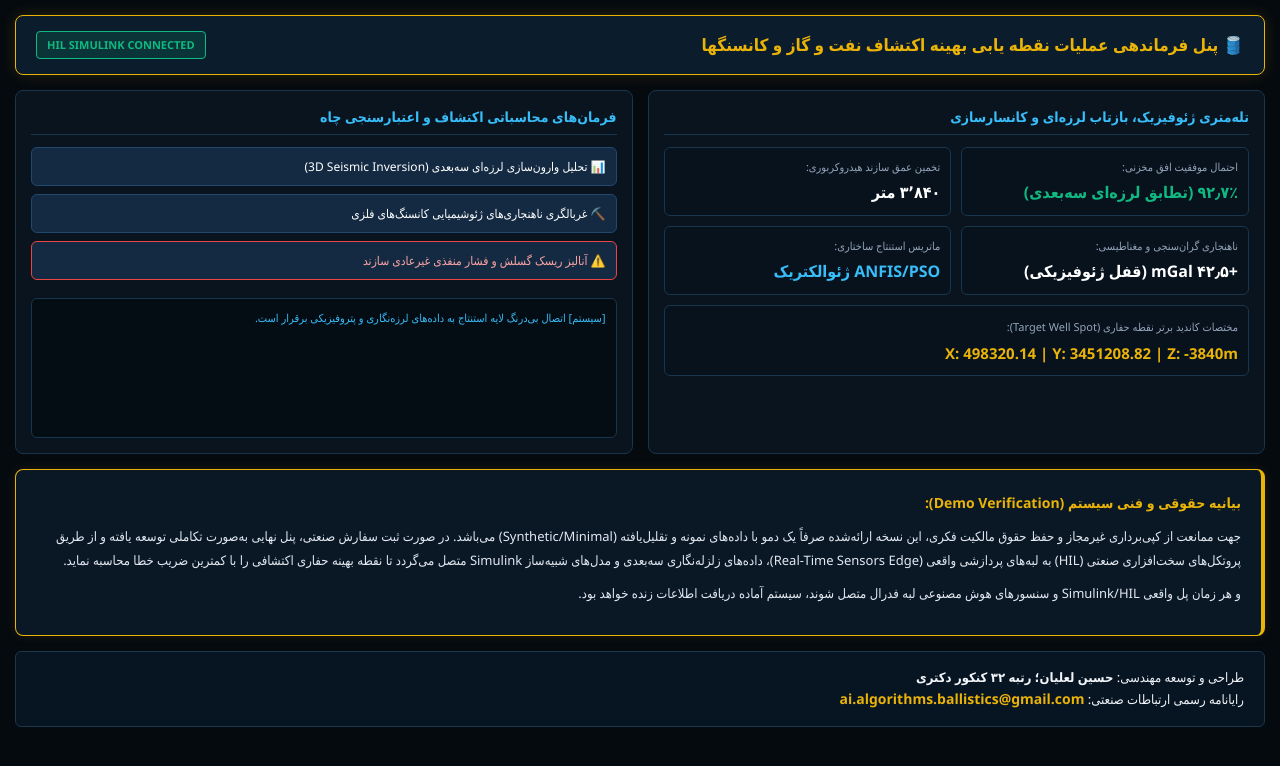
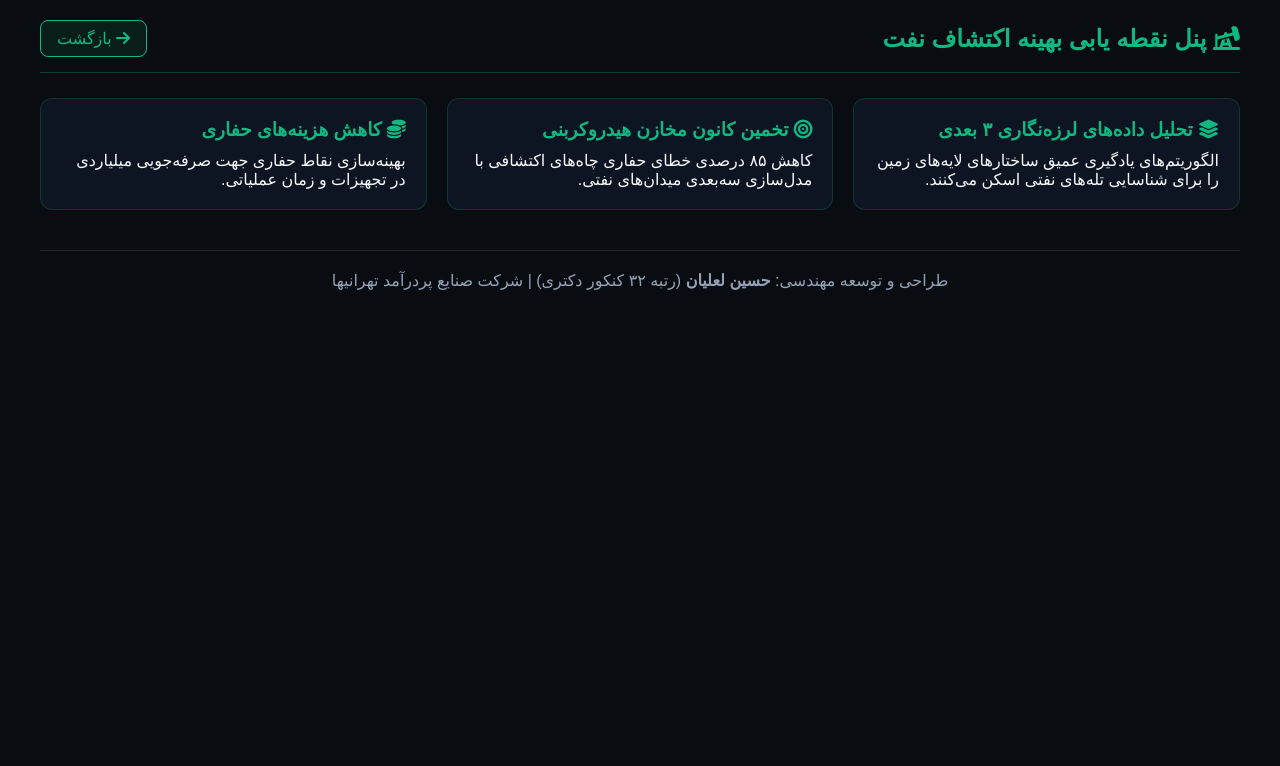
Before and after one commit to hlth3al/Descovery-Oil-AI, a plain HTML site: page index.html in a window 1280 px wide. Drawn offline with Linux system fonts and the light colour scheme; a small style sheet from the web is missing.

Commit message:
Update index.html

```diff
--- a/index.html
+++ b/index.html
@@ -3,133 +3,44 @@
 <head>
     <meta charset="UTF-8">
     <meta name="viewport" content="width=device-width, initial-scale=1.0">
-    <title>پنل فرماندهی عملیات نقطه یابی بهینه اکتشاف نفت و گاز و کانسنگها</title>
+    <title>پنل نقطه یابی بهینه اکتشاف نفت | هوش مصنوعی حسین لعلیان</title>
+    <link rel="stylesheet" href="https://cdn.jsdelivr.net/gh/rastikerdar/vazirmatn@v33.003/Vazirmatn-font-face.css">
+    <link rel="stylesheet" href="https://cdnjs.cloudflare.com/ajax/libs/font-awesome/6.4.0/css/all.min.css">
     <style>
-        :root {
-            --bg-main: #050a0f;
-            --panel-bg: rgba(11, 22, 34, 0.9);
-            --border-ui: #1a364d;
-            --accent-gold: #eab308;
-            --accent-blue: #38bdf8;
-            --accent-green: #10b981;
-            --accent-red: #ef4444;
-            --text-light: #f1f5f9;
-            --text-dim: #94a3b8;
-        }
-
-        * { box-sizing: border-box; margin: 0; padding: 0; font-family: 'Segoe UI', Tahoma, sans-serif; }
-        body { background-color: var(--bg-main); color: var(--text-light); font-size: 13px; padding: 15px; line-height: 1.6; }
-
-        .header { background: #0b1c2d; border: 1px solid var(--accent-gold); border-radius: 8px; padding: 15px 20px; display: flex; justify-content: space-between; align-items: center; margin-bottom: 15px; box-shadow: 0 0 15px rgba(234, 179, 8, 0.15); }
-        .header h1 { font-size: 17px; color: var(--accent-gold); }
-        .badge { background: rgba(16, 185, 129, 0.15); color: var(--accent-green); border: 1px solid var(--accent-green); padding: 4px 10px; border-radius: 4px; font-size: 11px; font-weight: bold; }
-
-        .grid-container { display: grid; grid-template-columns: 1fr 1fr; gap: 15px; margin-bottom: 15px; }
-        @media (max-width: 768px) { .grid-container { grid-template-columns: 1fr; } }
-
-        .card { background: var(--panel-bg); border: 1px solid var(--border-ui); border-radius: 8px; padding: 15px; }
-        .card-title { font-size: 14px; font-weight: bold; color: var(--accent-blue); margin-bottom: 12px; border-bottom: 1px solid var(--border-ui); padding-bottom: 6px; }
-
-        .metrics-grid { display: grid; grid-template-columns: 1fr 1fr; gap: 10px; margin-bottom: 10px; }
-        .metric-box { background: #07121d; border: 1px solid var(--border-ui); padding: 10px; border-radius: 6px; }
-        .metric-box span { font-size: 11px; color: var(--text-dim); display: block; }
-        .metric-box strong { font-size: 16px; color: #fff; display: block; margin-top: 4px; }
-
-        .btn { background: #132a42; color: #fff; border: 1px solid #234870; padding: 10px; border-radius: 6px; cursor: pointer; width: 100%; margin-bottom: 8px; text-align: right; font-size: 12px; transition: 0.2s; }
-        .btn:hover { border-color: var(--accent-gold); background: #1d3d61; }
-        .btn-danger { border-color: var(--accent-red); color: #fca5a5; }
-
-        .console { background: #040c14; border: 1px solid var(--border-ui); border-radius: 6px; padding: 10px; height: 140px; overflow-y: auto; font-family: monospace; font-size: 11px; color: #38bdf8; }
-
-        /* Legal Box Style */
-        .legal-box {
-            background: rgba(11, 25, 40, 0.95);
-            border: 1px solid var(--accent-gold);
-            border-right: 4px solid var(--accent-gold);
-            padding: 20px;
-            border-radius: 8px;
-            margin-bottom: 15px;
-            color: #e2e8f0;
-            line-height: 1.8;
-            box-shadow: 0 0 12px rgba(234, 179, 8, 0.1);
-        }
-        .legal-box h3 { color: var(--accent-gold); margin-bottom: 10px; font-size: 14px; }
-        .legal-box p { margin-bottom: 10px; }
-
-        .footer-card { background: #071422; border: 1px solid var(--border-ui); padding: 15px 20px; border-radius: 6px; }
-        .footer-card code { color: var(--accent-gold); font-size: 14px; font-weight: bold; }
+        :root { --bg: #090c10; --panel: rgba(16,24,38,0.85); --green: #10b981; --cyan: #00e5ff; --text: #f8fafc; }
+        * { box-sizing: border-box; margin: 0; padding: 0; font-family: 'Vazirmatn', sans-serif; }
+        body { background: var(--bg); color: var(--text); padding: 20px; }
+        .container { max-width: 1200px; margin: 0 auto; }
+        header { display: flex; justify-content: space-between; align-items: center; border-bottom: 1px solid rgba(16,185,129,0.3); padding-bottom: 15px; margin-bottom: 25px; }
+        h1 { color: var(--green); font-size: 1.5rem; }
+        .back-btn { background: rgba(16,185,129,0.1); color: var(--green); border: 1px solid var(--green); padding: 8px 16px; border-radius: 8px; text-decoration: none; }
+        .grid { display: grid; grid-template-columns: repeat(auto-fit, minmax(280px, 1fr)); gap: 20px; }
+        .card { background: var(--panel); border: 1px solid rgba(16,185,129,0.2); border-radius: 12px; padding: 20px; }
+        .card h3 { color: var(--green); margin-bottom: 10px; }
+        footer { text-align: center; margin-top: 40px; border-top: 1px solid rgba(255,255,255,0.1); padding-top: 20px; color: #94a3b8; }
     </style>
 </head>
 <body>
-
-    <div class="header">
-        <h1>🛢️ پنل فرماندهی عملیات نقطه یابی بهینه اکتشاف نفت و گاز و کانسنگها</h1>
-        <span class="badge">HIL SIMULINK CONNECTED</span>
-    </div>
-
-    <div class="grid-container">
-        <div class="card">
-            <div class="card-title">تله‌متری ژئوفیزیک، بازتاب لرزه‌ای و کانسارسازی</div>
-            <div class="metrics-grid">
-                <div class="metric-box">
-                    <span>احتمال موفقیت افق مخزنی:</span>
-                    <strong style="color: var(--accent-green);">۹۲٫۷٪ (تطابق لرزه‌ای سه‌بعدی)</strong>
-                </div>
-                <div class="metric-box">
-                    <span>تخمین عمق سازند هیدروکربوری:</span>
-                    <strong>۳٬۸۴۰ متر</strong>
-                </div>
-                <div class="metric-box">
-                    <span>ناهنجاری گران‌سنجی و مغناطیسی:</span>
-                    <strong>+۴۲٫۵ mGal (قفل ژئوفیزیکی)</strong>
-                </div>
-                <div class="metric-box">
-                    <span>ماتریس استنتاج ساختاری:</span>
-                    <strong style="color: var(--accent-blue);">ANFIS/PSO ژئوالکتریک</strong>
-                </div>
+    <div class="container">
+        <header>
+            <h1><i class="fa-solid fa-oil-well"></i> پنل نقطه یابی بهینه اکتشاف نفت</h1>
+            <a href="https://hlth3al.github.io/Hossein-Laaliyan-AI/" class="back-btn"><i class="fa-solid fa-arrow-right"></i> بازگشت</a>
+        </header>
+        <div class="grid">
+            <div class="card">
+                <h3><i class="fa-solid fa-layer-group"></i> تحلیل داده‌های لرزه‌نگاری ۳ بعدی</h3>
+                <p>الگوریتم‌های یادگیری عمیق ساختارهای لایه‌های زمین را برای شناسایی تله‌های نفتی اسکن می‌کنند.</p>
             </div>
-            <div style="background: #07121d; border: 1px solid var(--border-ui); padding: 10px; border-radius: 6px; margin-top: 10px;">
-                <span style="font-size: 11px; color: var(--text-dim);">مختصات کاندید برتر نقطه حفاری (Target Well Spot):</span>
-                <div style="font-size: 15px; font-weight: bold; color: var(--accent-gold); margin-top: 4px;">X: 498320.14 | Y: 3451208.82 | Z: -3840m</div>
+            <div class="card">
+                <h3><i class="fa-solid fa-bullseye"></i> تخمین کانون مخازن هیدروکربنی</h3>
+                <p>کاهش ۸۵ درصدی خطای حفاری چاه‌های اکتشافی با مدل‌سازی سه‌بعدی میدان‌های نفتی.</p>
+            </div>
+            <div class="card">
+                <h3><i class="fa-solid fa-coins"></i> کاهش هزینه‌های حفاری</h3>
+                <p>بهینه‌سازی نقاط حفاری جهت صرفه‌جویی میلیاردی در تجهیزات و زمان عملیاتی.</p>
             </div>
         </div>
-
-        <div class="card">
-            <div class="card-title">فرمان‌های محاسباتی اکتشاف و اعتبارسنجی چاه</div>
-            <button class="btn" onclick="triggerAction('SEISMIC')">📊 تحلیل وارون‌سازی لرزه‌ای سه‌بعدی (3D Seismic Inversion)</button>
-            <button class="btn" onclick="triggerAction('MINERAL')">⛏️ غربالگری ناهنجاری‌های ژئوشیمیایی کانسنگ‌های فلزی</button>
-            <button class="btn btn-danger" onclick="triggerAction('FAULT')">⚠️ آنالیز ریسک گسلش و فشار منفذی غیرعادی سازند</button>
-            <div class="console" id="logBox" style="margin-top: 10px;">
-                <div>[سیستم] اتصال بی‌درنگ لایه استنتاج به داده‌های لرزه‌نگاری و پتروفیزیکی برقرار است.</div>
-            </div>
-        </div>
+        <footer>طراحی و توسعه مهندسی: <strong>حسین لعلیان</strong> (رتبه ۳۲ کنکور دکتری) | شرکت صنایع پردرآمد تهرانیها</footer>
     </div>
-
-    <!-- کادر بیانیه حقوقی و فنی سیستم -->
-    <div class="legal-box">
-        <h3>بیانیه حقوقی و فنی سیستم (Demo Verification):</h3>
-        <p>جهت ممانعت از کپی‌برداری غیرمجاز و حفظ حقوق مالکیت فکری، این نسخه ارائه‌شده صرفاً یک دمو با داده‌های نمونه و تقلیل‌یافته (Synthetic/Minimal) می‌باشد. در صورت ثبت سفارش صنعتی، پنل نهایی به‌صورت تکاملی توسعه یافته و از طریق پروتکل‌های سخت‌افزاری صنعتی (HIL) به لبه‌های پردازشی واقعی (Real-Time Sensors Edge)، داده‌های زلزله‌نگاری سه‌بعدی و مدل‌های شبیه‌ساز Simulink متصل می‌گردد تا نقطه بهینه حفاری اکتشافی را با کمترین ضریب خطا محاسبه نماید.</p>
-        <p>و هر زمان پل واقعی Simulink/HIL و سنسورهای هوش مصنوعی لبه فدرال متصل شوند، سیستم آماده دریافت اطلاعات زنده خواهد بود.</p>
-    </div>
-
-    <div class="footer-card">
-        <p>طراحی و توسعه مهندسی: <strong>حسین لعلیان؛ رتبه ۳۲ کنکور دکتری</strong></p>
-        <p>رایانامه رسمی ارتباطات صنعتی: <code>ai.algorithms.ballistics@gmail.com</code></p>
-    </div>
-
-    <script>
-        function triggerAction(type) {
-            const log = document.getElementById('logBox');
-            const time = new Date().toLocaleTimeString('fa-IR');
-            let text = "";
-            if(type === 'SEISMIC') text = `[${time}] وارون‌سازی امپدانس صوتی اجرا شد: تله ساختاری تاقدیسی با تخلخل مؤثر ۱۸٪ تأیید گردید.`;
-            else if(type === 'MINERAL') text = `[${time}] فیلتر مغناطیس‌سنجی هوایی اعمال شد: زون دگرسانی کانسار مس پورفیری در بال شرقی تفکیک شد.`;
-            else if(type === 'FAULT') text = `[${time}] محاسبات ژئومکانیکی: ضریب اطمینان فشار منفذی ۱٫۳۴، ریسک فرار گل حفاری در حد مجاز است.`;
-            const item = document.createElement('div');
-            item.innerText = text;
-            log.appendChild(item);
-            log.scrollTop = log.scrollHeight;
-        }
-    </script>
 </body>
 </html>
```
